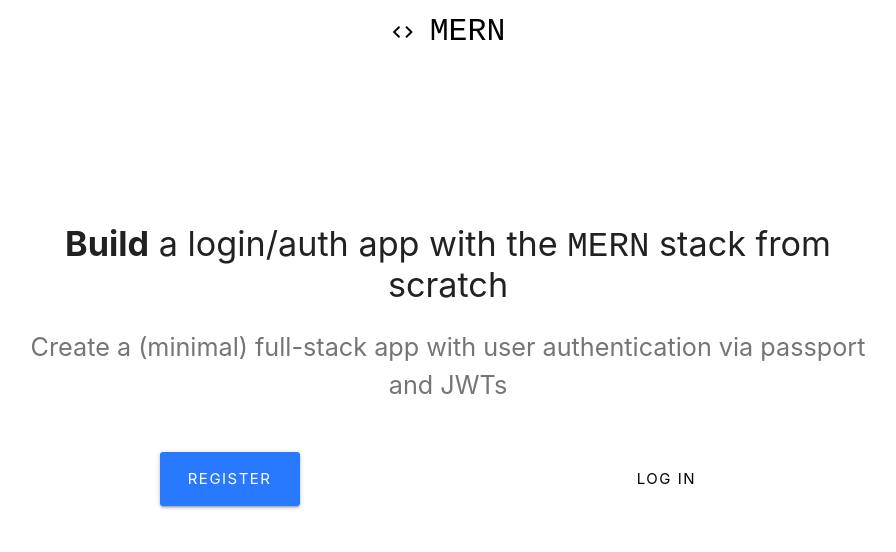
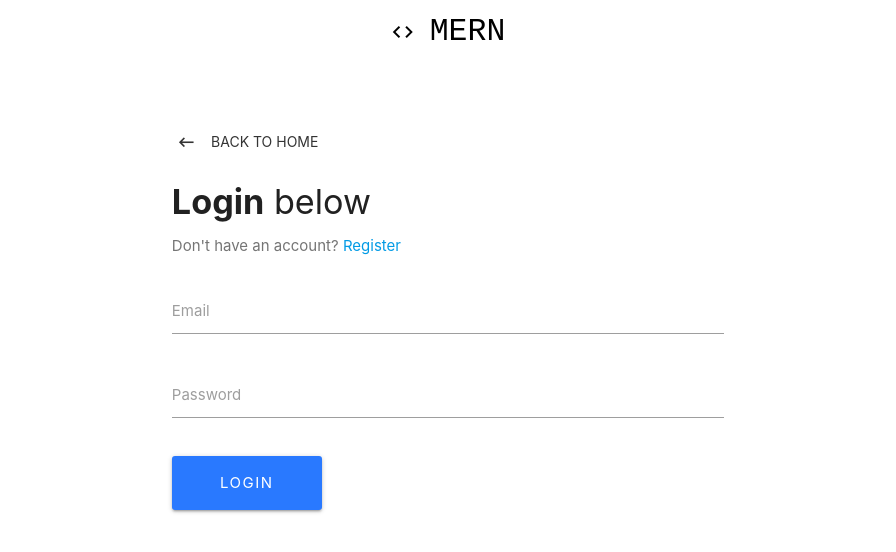
Before and after one commit to jeffawheeler23/mern-authorization, a React (Create React App) app in the folder client/: page /login in a window 1280 px wide. Shown: the top 552 px of the page, without its empty margins (192-1088 px from the left). Built offline with nearby package versions, Linux system fonts and the light colour scheme.

Commit message:
pages now display on application

```diff
--- a/client/src/App.js
+++ b/client/src/App.js
@@ -1,15 +1,20 @@
 import React, { Component } from "react";
-import { BrowserRouter as Router } from 'react-router-dom';
+import { BrowserRouter as Router, Route } from 'react-router-dom';
+
 import "./App.css";
 import Navbar from "./components/layout/Navbar";
 import Landing from "./components/layout/Landing";
+import Register from "./components/auth/Register";
+import Login from "./components/auth/Login";
 class App extends Component {
   render() {
     return (
       <Router>
       <div className="App">
         <Navbar />
-        <Landing />
+        <Route exact path="/" component={Landing} />
+        <Route exact path="/register" component={Register} />
+        <Route exact path="/login" component={Login} />
       </div>
       </Router>
     );
```
